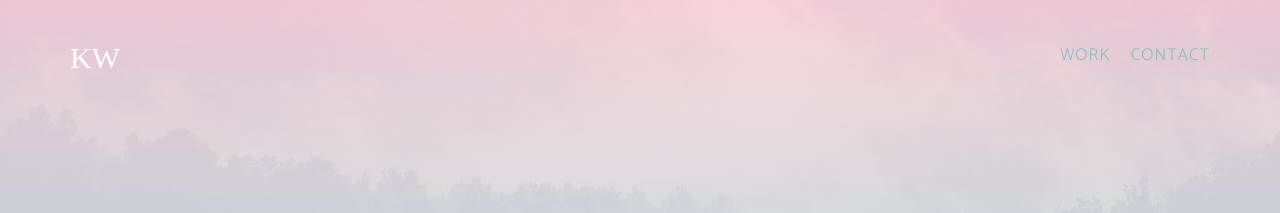
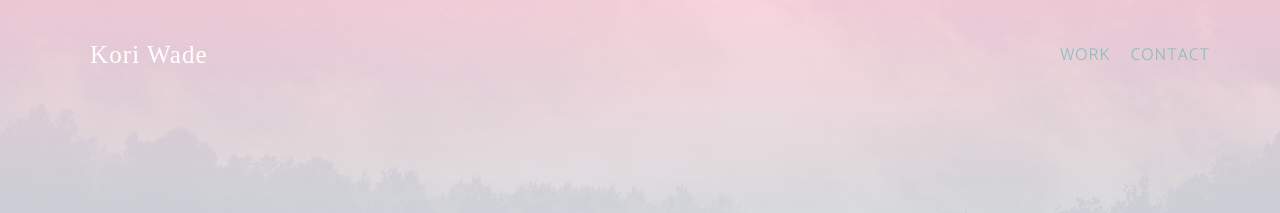
Before and after one commit to koriwade/koriwade.github.io, a Jekyll site: the page index.html, which Jekyll copies as it is, in a window 1280 px wide. Shown: the top 213 px of the page. Built offline with Jekyll 4.4.1, drawn with Linux system fonts in a browser that asks for light colours; comment, search, counter and statistics services are not loaded.

Commit message:
logo link

```diff
--- a/assets/main.css
+++ b/assets/main.css
@@ -113,10 +113,11 @@
         font-weight: 300; }
       nav .nav a:active {
         color: #669291; }
-    nav .nav .logo {
+    nav .nav .logo a {
       color: #fff;
       font-family: 'Cookie', cursive;
-      font-size: 30px; }
+      font-size: 25px;
+      text-transform: none; }
 
 header {
   width: 100%;
--- a/index.html
+++ b/index.html
@@ -8,11 +8,11 @@
   <link rel="stylesheet" type="text/css" href="assets/main.css" media="screen">
   <link href="https://fonts.googleapis.com/css?family=Catamaran:100,200,300,400,500,600,700,800,900" rel="stylesheet">
 </head>
-<title>Kori Wade</title>
+<title>Kori Wade - Web Developer</title>
 <nav>
   <div class="wrapper">
     <ul class="nav">
-      <li class="logo">KW</li>
+      <li class="logo"><a href="http://koriwade.github.io">Kori Wade</a></li>
       <li><a href="work.html">Work</a></li>
       <li><a href="contact.html">Contact</a></li>
     </ul>
--- a/work.html
+++ b/work.html
@@ -7,11 +7,11 @@
   <meta name="viewport" content="width=device-width, initial-scale=1">
   <link rel="stylesheet" type="text/css" href="assets/main.css" media="screen">
 </head>
-<title>Kori Wade</title>
+<title>Kori Wade - Web Developer</title>
 <nav>
   <div class="wrapper">
     <ul class="nav">
-      <li class="logo">Kori Wade</li>
+      <li class="logo"><a href="http://koriwade.github.io">Kori Wade</a></li>
       <li><a href="work.html">Work</a></li>
       <li><a href="mailto:koriwade@gmail.com">Contact</a></li>
     </ul>
```
Also changed, not shown: styles/main.scss (+6 -3 lines).
